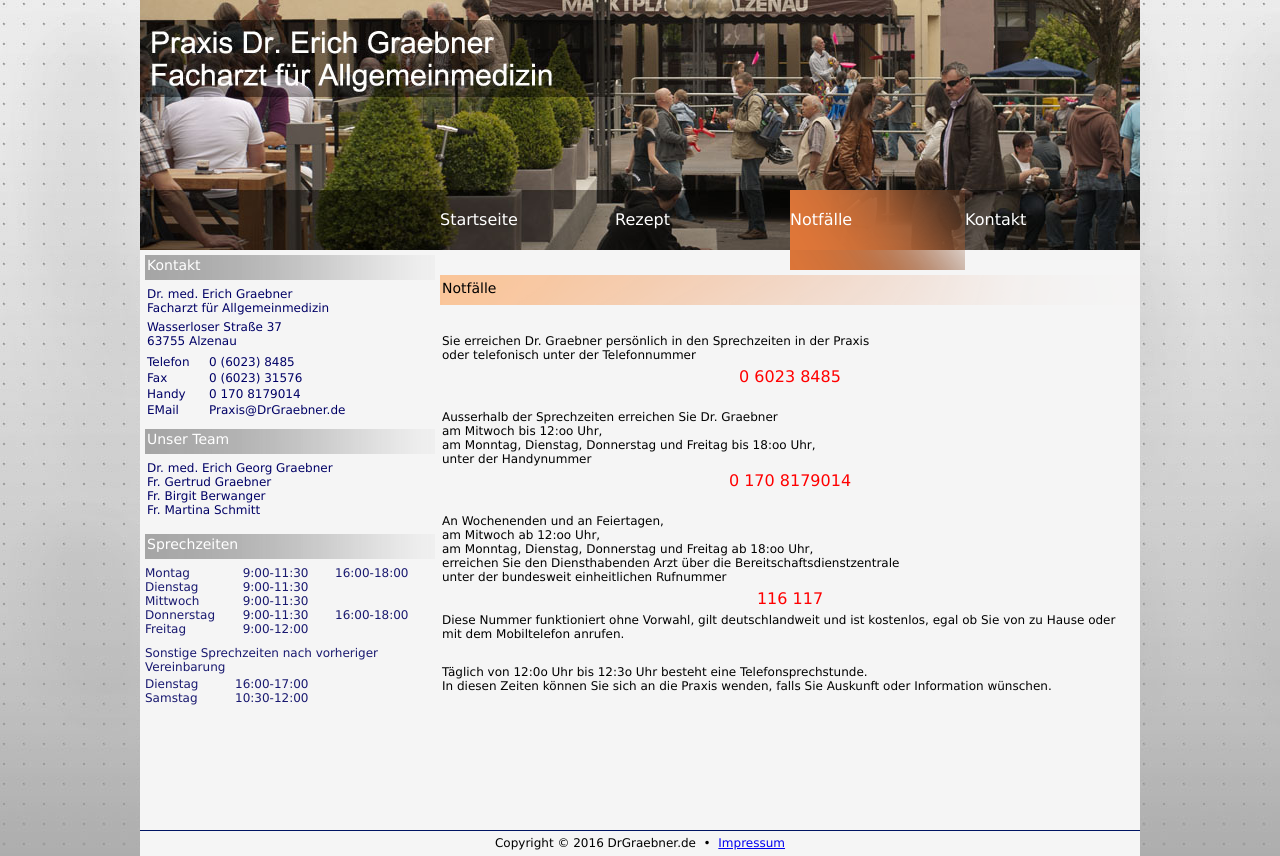
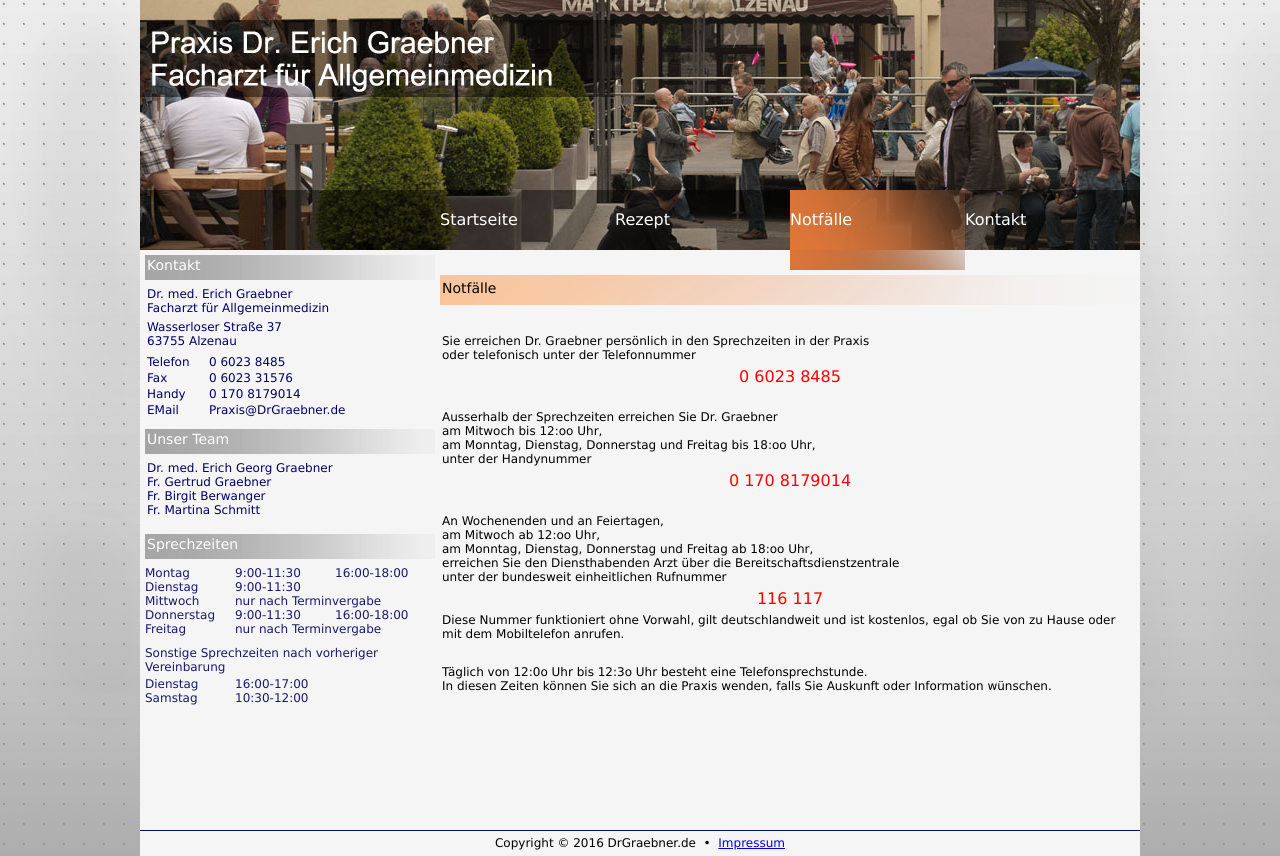
Before and after one commit to RichardKotowski/DrGraebner, a plain HTML site: page notfall.html in a window 1280 px wide. Drawn offline with Linux system fonts and the light colour scheme.

Commit message:
Sprechzeiten geändert, Telefon korrigiert

```diff
--- a/notfall.html
+++ b/notfall.html
@@ -53,11 +53,11 @@
 				<table>
 					<tr>
 						<td width="60">Telefon</td>
-						<td width="*">0 (6023) 8485</td>
+						<td width="*">0 6023 8485</td>
 					</tr>
 					<tr>
 						<td>Fax</td>
-						<td>0 (6023) 31576</td>
+						<td>0 6023 31576</td>
 					</tr>
 					<tr>
 						<td>Handy</td>
@@ -89,28 +89,26 @@
 				<table width="290" border="0" cellpadding="0" cellspacing="0">
 					<tr>
 						<td width="90">Montag</td>
-						<td width="100">&nbsp;&nbsp;9:00-11:30</td>
+						<td width="100">9:00-11:30</td>
 						<td width="100">16:00-18:00</td>
 					</tr>
 					<tr>
 						<td width="90">Dienstag</td>
-						<td width="100">&nbsp;&nbsp;9:00-11:30</td>
+						<td width="100">9:00-11:30</td>
 						<td width="100">&nbsp;</td>
 					</tr>
 					<tr>
 						<td width="90">Mittwoch</td>
-						<td width="100">&nbsp;&nbsp;9:00-11:30</td>
-						<td width="100">&nbsp;</td>
+						<td width="100" colspan="2">nur nach Terminvergabe</td>
 					</tr>
 					<tr>
 						<td width="90">Donnerstag</td>
-						<td width="100">&nbsp;&nbsp;9:00-11:30</td>
+						<td width="100">9:00-11:30</td>
 						<td width="100">16:00-18:00</td>
 					</tr>
 					<tr>
 						<td width="90">Freitag</td>
-						<td width="100">&nbsp;&nbsp;9:00-12:00</td>
-						<td width="100">&nbsp;</td>
+						<td width="100" colspan="2">nur nach Terminvergabe</td>
 					</tr>
 				</table>
 				<div style="margin-top:10px; margin-bottom:3px;">Sonstige Sprechzeiten nach vorheriger Vereinbarung</div>
```
Also changed, not shown: impressum.html (+2 -2 lines), index.html (+7 -9 lines), kontakt.html (+2 -2 lines), rezept.html (+2 -2 lines).
